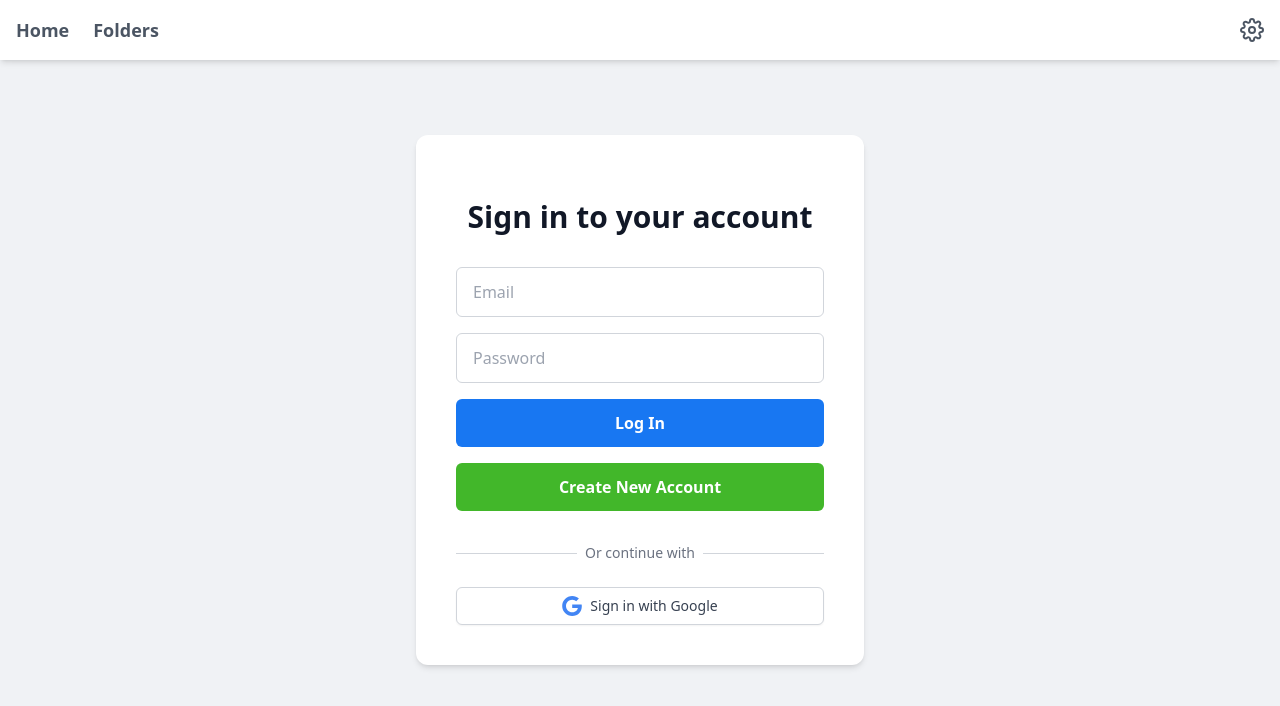
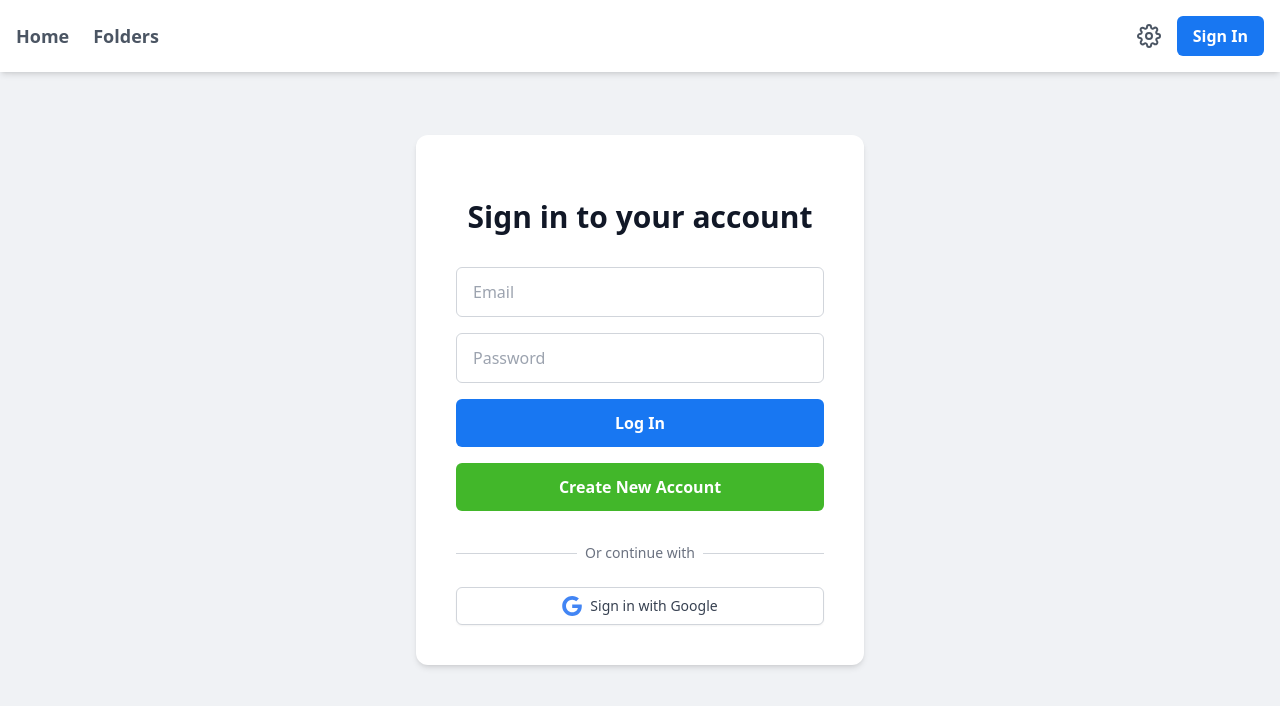
Before and after one commit to dgarcia1724/leetcode_study_app_react, a React (Vite) app: page /auth in a window 1280 px wide. Shown: the top 706 px of the page. Built offline with nearby package versions, Linux system fonts and the light colour scheme; no server answers.

Commit message:
Added Sign In button to top nav

```diff
--- a/src/App.tsx
+++ b/src/App.tsx
@@ -1,6 +1,11 @@
 // src/App.tsx
 import React, { useEffect } from "react";
-import { BrowserRouter as Router, Routes, Route } from "react-router-dom";
+import {
+  BrowserRouter as Router,
+  Routes,
+  Route,
+  Navigate,
+} from "react-router-dom";
 import {
   getSavedTheme,
   applyTheme,
@@ -9,9 +14,9 @@ import {
 
 // components
 import TopNav from "./components/TopNav"; // Import your TopNav component
+import ProtectedRoute from "./components/ProtectedRoute"; // New import
 
 // pages
-import Auth from "./auth/Auth"; // Import your Auth component
 import HomePage from "./pages/HomePage";
 import Folders from "./pages/Folders"; // Import your Folders page
 import Settings from "./pages/Settings";
@@ -35,9 +40,23 @@ function App() {
           <Routes>
             <Route path="/" element={<HomePage />} />
             <Route path="/auth" element={<AuthPage />} /> {/* Add Auth route */}
-            <Route path="/folders" element={<Folders />} />{" "}
-            {/* Add Folders route */}
-            <Route path="/settings" element={<Settings />} />{" "}
+            <Route
+              path="/folders"
+              element={
+                <ProtectedRoute>
+                  <Folders />
+                </ProtectedRoute>
+              }
+            />
+            <Route
+              path="/settings"
+              element={
+                <ProtectedRoute>
+                  <Settings />
+                </ProtectedRoute>
+              }
+            />
+            <Route path="*" element={<Navigate to="/" replace />} />
           </Routes>
         </div>
       </Router>
--- /dev/null
+++ b/src/components/ProtectedRoute.tsx
@@ -0,0 +1,24 @@
+import React from "react";
+import { Navigate } from "react-router-dom";
+import { useAuth } from "../hooks/useAuth";
+
+interface ProtectedRouteProps {
+  children: React.ReactNode;
+}
+
+const ProtectedRoute: React.FC<ProtectedRouteProps> = ({ children }) => {
+  const { user, loading } = useAuth();
+
+  if (loading) {
+    // You can replace this with a loading spinner or component
+    return <div>Loading...</div>;
+  }
+
+  if (!user) {
+    return <Navigate to="/auth" replace />;
+  }
+
+  return <>{children}</>;
+};
+
+export default ProtectedRoute;
--- a/src/components/TopNav.tsx
+++ b/src/components/TopNav.tsx
@@ -1,8 +1,12 @@
 import React from "react";
 import { NavLink } from "react-router-dom";
-import { FiSettings } from "react-icons/fi"; // You can use any icon library for settings
+import { FiSettings } from "react-icons/fi";
+import { FaUserCircle } from "react-icons/fa";
+import { useAuth } from "../hooks/useAuth"; // Assuming you have an AuthContext
 
 export default function TopNav() {
+  const { user: currentUser } = useAuth(); // Get the current user from your AuthContext
+
   return (
     <nav className="bg-white dark:bg-gray-800 text-gray-600 dark:text-gray-300 p-4 flex justify-between items-center shadow-md fixed top-0 left-0 right-0 z-50">
       <div className="flex space-x-6">
@@ -31,6 +35,7 @@ export default function TopNav() {
           Folders
         </NavLink>
       </div>
+      <div className="flex items-center space-x-4">
         <NavLink
           to="/settings"
           className={({ isActive }) =>
@@ -43,6 +48,20 @@ export default function TopNav() {
         >
           <FiSettings className="h-6 w-6" />
         </NavLink>
+        {currentUser ? (
+          <div className="flex items-center space-x-2 bg-[#1877F2] text-white font-semibold py-2 px-4 rounded-md">
+            <FaUserCircle className="h-6 w-6" />
+            <span className="max-w-[150px] truncate">{currentUser.email}</span>
+          </div>
+        ) : (
+          <NavLink
+            to="/auth"
+            className="bg-[#1877F2] hover:bg-[#166FE5] text-white font-semibold py-2 px-4 rounded-md"
+          >
+            Sign In
+          </NavLink>
+        )}
+      </div>
     </nav>
   );
 }
--- /dev/null
+++ b/src/hooks/useAuth.ts
@@ -0,0 +1,19 @@
+import { useState, useEffect } from "react";
+import { getAuth, onAuthStateChanged, User } from "firebase/auth";
+
+export function useAuth() {
+  const [user, setUser] = useState<User | null>(null);
+  const [loading, setLoading] = useState(true);
+
+  useEffect(() => {
+    const auth = getAuth();
+    const unsubscribe = onAuthStateChanged(auth, (user) => {
+      setUser(user);
+      setLoading(false);
+    });
+
+    return () => unsubscribe();
+  }, []);
+
+  return { user, loading };
+}
```
Lines whose indentation alone changed are shown as unchanged.
